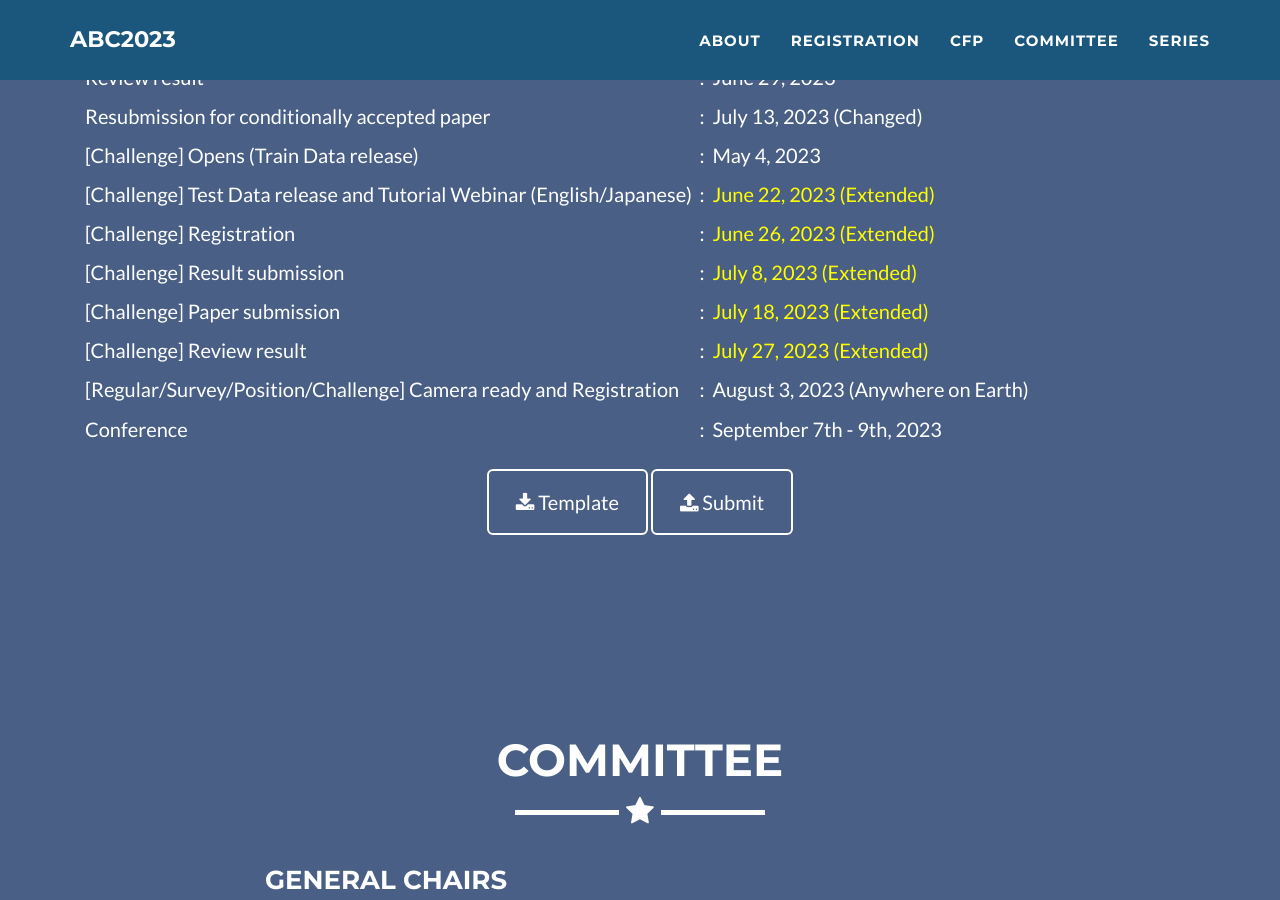
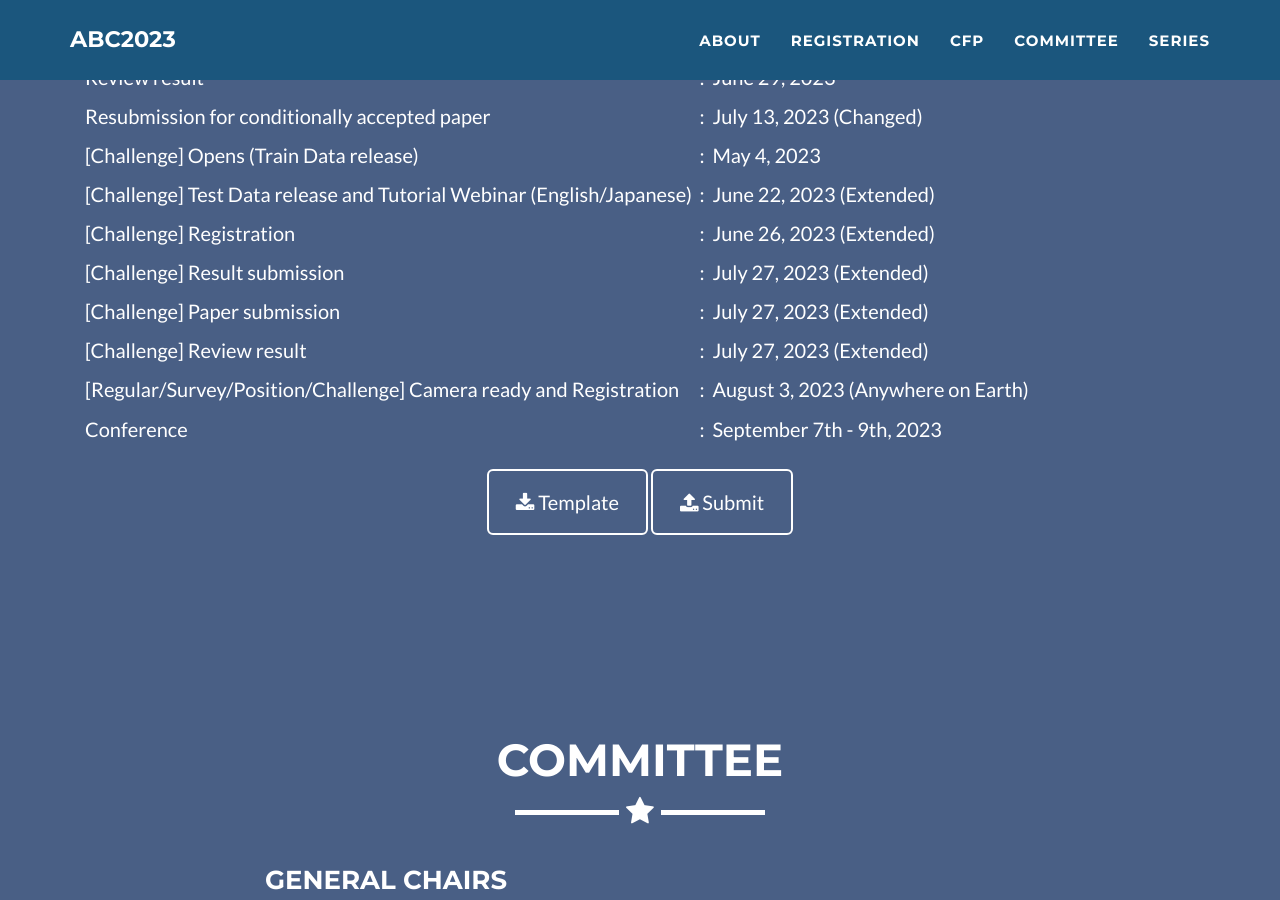
Before and after one commit to abc-research/abc-research.github.io, a Jekyll site: the page built from index.html, in a window 1280 px wide and 900 px high, scrolled down 3529 px. Built offline with Jekyll 4.4.1, drawn with Linux system fonts in a browser that asks for light colours.

Commit message:
Updated dates and color

```diff
--- a/_config.yml
+++ b/_config.yml
@@ -573,23 +573,23 @@ cfp:
     - name: "[Challenge] Opens (Train Data release)"
       date: May 4, 2023
     - name: "[Challenge] Test Data release and Tutorial Webinar (English/Japanese)"
-      date: <span style="color:yellow">June 22, 2023 (Extended)</span>
+      date: June 22, 2023 (Extended)
     - name: "[Challenge] Registration"
 #      date: June 15, 2023 shared with Tutorial
-      date: <span style="color:yellow">June 26, 2023 (Extended)</span>
+      date: June 26, 2023 (Extended)
 #    - name: "[Challenge] Application Close"
 #      date: July 15th, 2022
     - name: "[Challenge] Result submission"
 #      date: June 29, 2023
-      date: <span style="color:yellow">July 8, 2023 (Extended)</span>
+      date: July 27, 2023 (Extended)
 #      date: <strike style="color:gray">August 1st</strike><b><span style="color:yellow"> August 7th, 2022 (Extended)</span></b> (Anywhere on Earth)!
     - name: "[Challenge] Paper submission"
 #      date: July 6, 2023
-      date: <span style="color:yellow">July 18, 2023 (Extended)</span>
+      date: July 27, 2023 (Extended)
 #      date: <strike style="color:gray">August 10th</strike><b><span style="color:yellow"> August 15th, 2022 (Extended)</span></b> (Anywhere on Earth)!
     - name: "[Challenge] Review result"
 #      date: July 20, 2023
-      date: <span style="color:yellow">July 27, 2023 (Extended)</span>
+      date: July 27, 2023 (Extended)
     - name: "[Regular/Survey/Position/Challenge] Camera ready and Registration"
 #      date:  July 27, 2023 (Anywhere on Earth)
       date:  August 3, 2023 (Anywhere on Earth)
```
